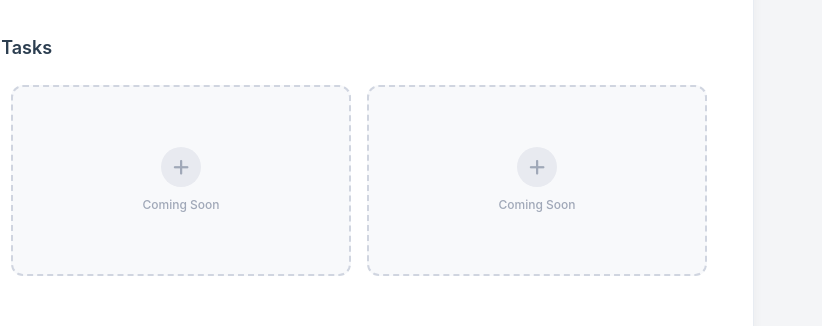
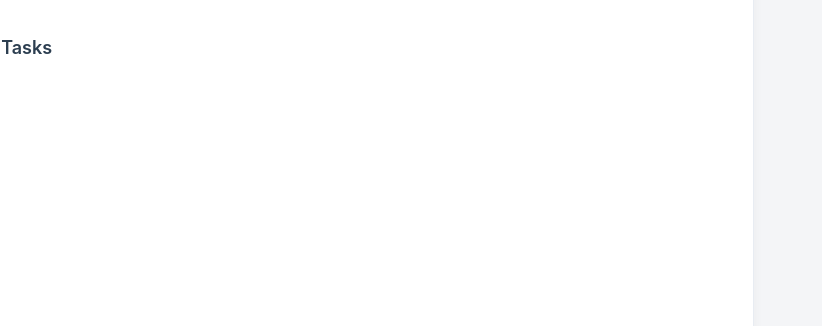
Before and after one commit to tamp-ltl/Affordance_LTL, a plain HTML site: page index.html in a window 1280 px wide. Shown: the part 10733-11059 px from the top of the page, 458-1280 px from the left. Drawn offline with nearby package versions, Linux system fonts and the light colour scheme; no server answers.

Commit message:
Remove placeholder video cards

```diff
--- a/index.html
+++ b/index.html
@@ -1334,10 +1334,6 @@
                         <span class="yt-play"></span>
                         <div class="vid-label">Clean Up the Trash</div>
                     </a>
-                    <div class="vid-card placeholder-card"><div class="ph-icon"><i class="fas fa-plus"></i></div><div class="ph-text">Coming Soon</div></div>
-                    <div class="vid-card placeholder-card"><div class="ph-icon"><i class="fas fa-plus"></i></div><div class="ph-text">Coming Soon</div></div>
-                    <div class="vid-card placeholder-card"><div class="ph-icon"><i class="fas fa-plus"></i></div><div class="ph-text">Coming Soon</div></div>
-                    <div class="vid-card placeholder-card"><div class="ph-icon"><i class="fas fa-plus"></i></div><div class="ph-text">Coming Soon</div></div>
                 </div>
             </div>
 
@@ -1367,12 +1363,6 @@
                         <span class="yt-play"></span>
                         <div class="vid-label">Give Me Some Coffee Grounds!</div>
                     </a>
-                    <div class="vid-card placeholder-card"><div class="ph-icon"><i class="fas fa-plus"></i></div><div class="ph-text">Coming Soon</div></div>
-                    <div class="vid-card placeholder-card"><div class="ph-icon"><i class="fas fa-plus"></i></div><div class="ph-text">Coming Soon</div></div>
-                    <div class="vid-card placeholder-card"><div class="ph-icon"><i class="fas fa-plus"></i></div><div class="ph-text">Coming Soon</div></div>
-                    <div class="vid-card placeholder-card"><div class="ph-icon"><i class="fas fa-plus"></i></div><div class="ph-text">Coming Soon</div></div>
-                    <div class="vid-card placeholder-card"><div class="ph-icon"><i class="fas fa-plus"></i></div><div class="ph-text">Coming Soon</div></div>
-                    <div class="vid-card placeholder-card"><div class="ph-icon"><i class="fas fa-plus"></i></div><div class="ph-text">Coming Soon</div></div>
                 </div>
             </div>
 
@@ -1387,10 +1377,6 @@
                         <span class="yt-play"></span>
                         <div class="vid-label">Making Coffee</div>
                     </a>
-                    <div class="vid-card placeholder-card"><div class="ph-icon"><i class="fas fa-plus"></i></div><div class="ph-text">Coming Soon</div></div>
-                    <div class="vid-card placeholder-card"><div class="ph-icon"><i class="fas fa-plus"></i></div><div class="ph-text">Coming Soon</div></div>
-                    <div class="vid-card placeholder-card"><div class="ph-icon"><i class="fas fa-plus"></i></div><div class="ph-text">Coming Soon</div></div>
-                    <div class="vid-card placeholder-card"><div class="ph-icon"><i class="fas fa-plus"></i></div><div class="ph-text">Coming Soon</div></div>
                 </div>
             </div>
 
```
